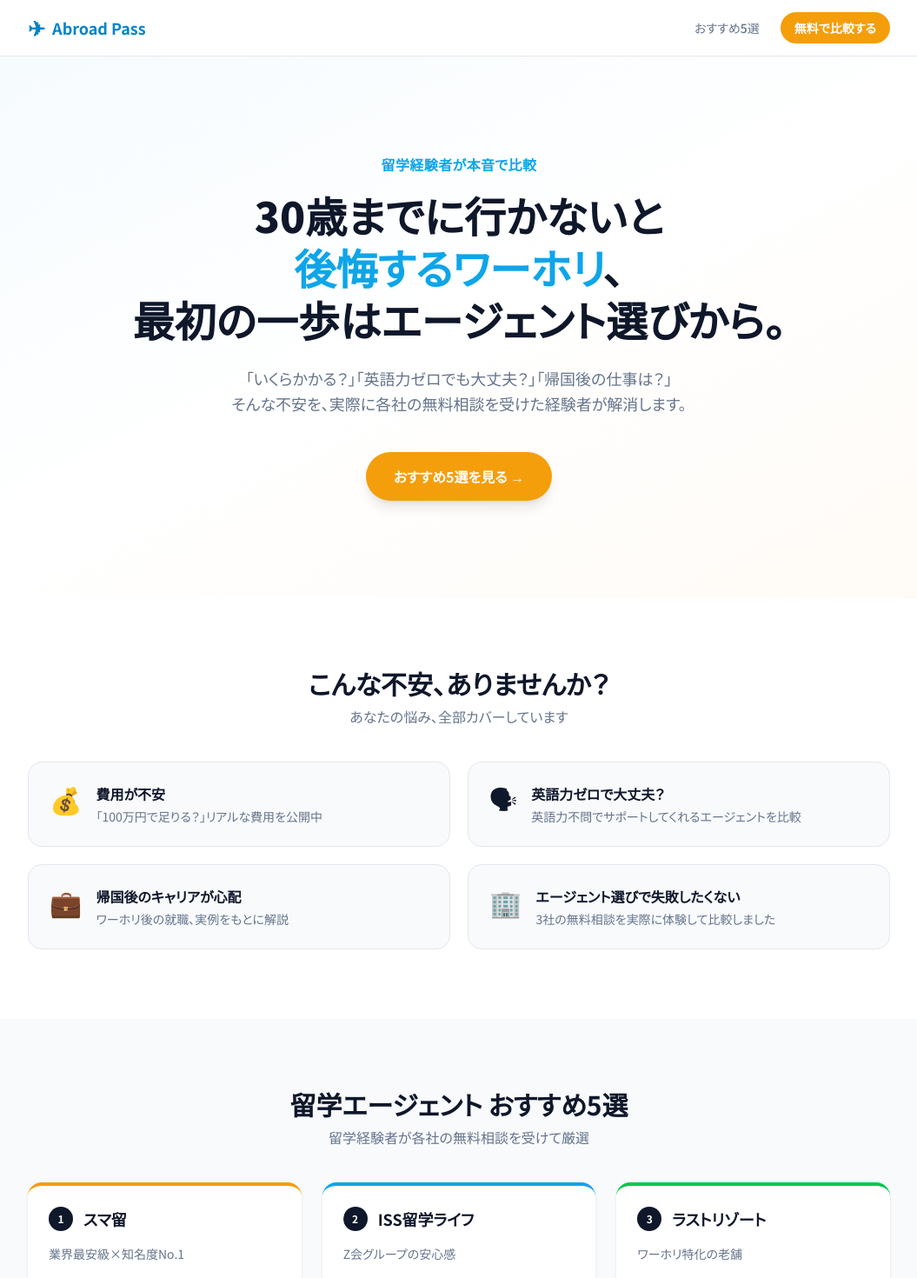
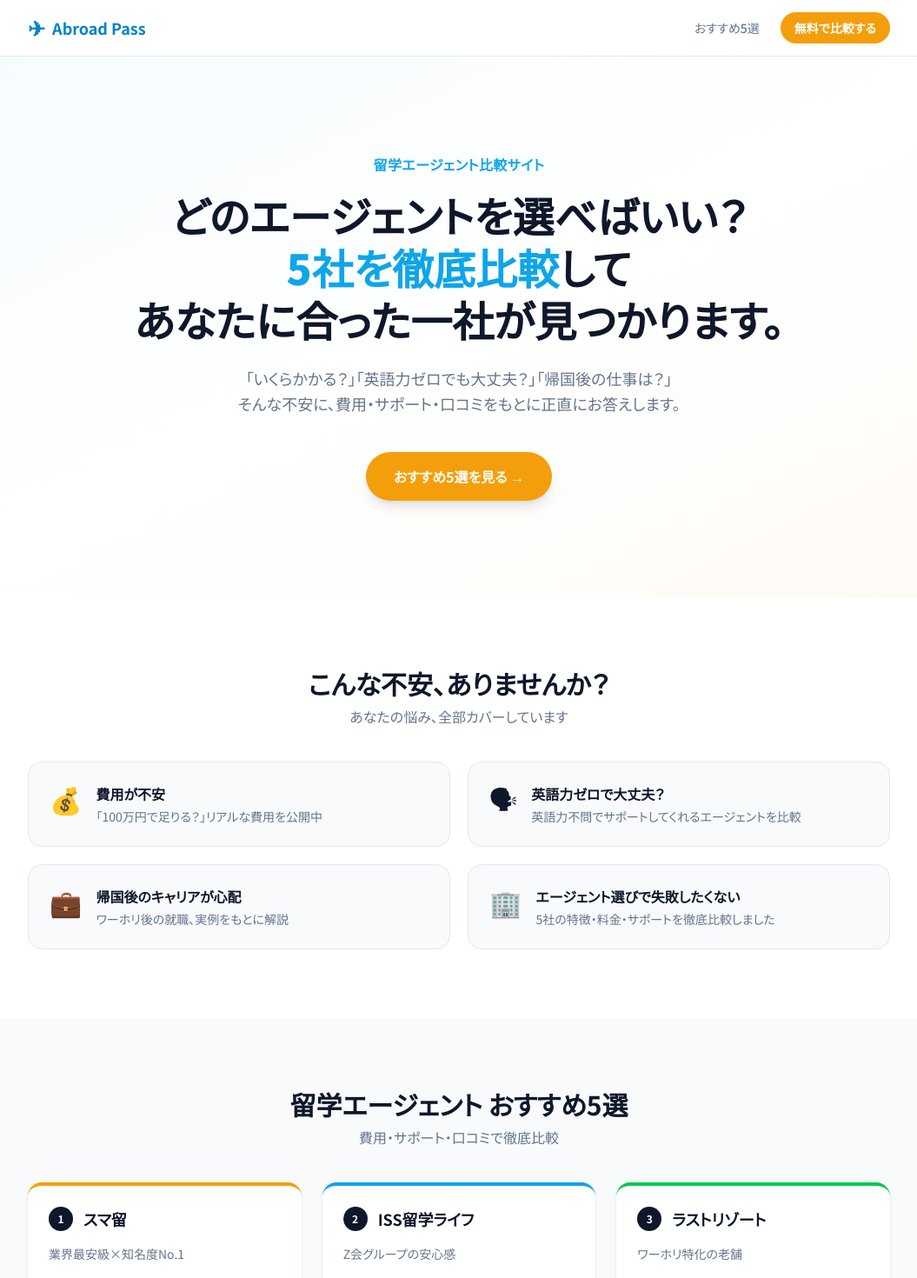
Before and after one commit to takaya0307/abroadpass, a Next.js app: page / in a window 1280 px wide. Shown: the top 1470 px of the page at 87% size, without its empty margins (112-1167 px from the left). Built offline with nearby package versions, Linux system fonts and the light colour scheme.

Commit message:
Fix copy: remove false claims, fix corrupted text, make cards clickable

```diff
--- a/src/app/best-3/page.tsx
+++ b/src/app/best-3/page.tsx
@@ -6,7 +6,7 @@ import Link from "next/link";
 export const metadata: Metadata = {
   title: "留学エージェントおすすめ5選【2026年最新】本音比較",
   description:
-    "留学経験者が5社の無料相談を受けて厳選。スマ留・ISS留学ライフ・ラストリゾート・留学ジャーナル・ウインテック留学センターを費用・サポート・口コミで徹底比較。ワーホリ・社会人留学・大学生留学に最適なエージェントが見つかります。",
+    "スマ留・ISS留学ライフ・ラストリゾート・留学ジャーナル・ウインテック留学センターを費用・サポート・口コミで徹底比較。ワーホリ・社会人留学・大学生留学に最適なエージェントが見つかります。",
   alternates: {
     canonical: "https://abroadpass.jp/best-3",
   },
@@ -209,8 +209,8 @@ export default function Best5Page() {
             留学エージェント おすすめ5選
           </h1>
           <p className="text-muted text-sm md:text-base max-w-2xl mx-auto leading-relaxed mb-8">
-            留学経験者が実際に各社の無料相談を受けて厳選。
-            費用・サポート・口コミを正直に比較しました。
+            費用・サポート・口コミをもとに5社を正直に比較。
+            ワーホリ・語学留学・社会人留学など目的別に
             あなたに合ったエージェントが見つかります。
           </p>
 
@@ -444,7 +444,7 @@ export default function Best5Page() {
               ISS留学ライフを見る
             </CtaButton>
             <CtaButton href="#agent-3" variant="accent">
-              ラス��リゾートを見る
+              ラストリゾートを見る
             </CtaButton>
             <CtaButton href="#agent-4" variant="accent">
               留学ジャーナルを見る
--- a/src/app/page.tsx
+++ b/src/app/page.tsx
@@ -24,7 +24,7 @@ const worries = [
   {
     emoji: "🏢",
     title: "エージェント選びで失敗したくない",
-    desc: "3社の無料相談を実際に体験して比較しました",
+    desc: "5社の特徴・料金・サポートを徹底比較しました",
     href: "/best-3",
   },
 ];
@@ -86,19 +86,19 @@ export default function Home() {
       <section className="relative bg-gradient-to-br from-primary/5 via-white to-accent/5 py-20 md:py-28">
         <div className="max-w-5xl mx-auto px-4 text-center">
           <p className="text-primary font-bold text-sm md:text-base mb-4 tracking-wide">
-            留学経験者が本音で比較
+            留学エージェント比較サイト
           </p>
           <h1 className="text-3xl md:text-5xl font-black leading-tight mb-6">
-            30歳までに行かないと
+            どのエージェントを選べばいい？
             <br className="hidden md:block" />
-            <span className="text-primary">後悔するワーホリ</span>、
+            <span className="text-primary">5社を徹底比較</span>して
             <br />
-            最初の一歩はエージェント選びから。
+            あなたに合った一社が見つかります。
           </h1>
           <p className="text-muted text-base md:text-lg max-w-2xl mx-auto mb-10 leading-relaxed">
             「いくらかかる？」「英語力ゼロでも大丈夫？」「帰国後の仕事は？」
             <br className="hidden sm:block" />
-            そんな不安を、実際に各社の無料相談を受けた経験者が解消します。
+            そんな不安に、費用・サポート・口コミをもとに正直にお答えします。
           </p>
           <div className="flex flex-col sm:flex-row gap-4 justify-center">
             <CtaButton href="/best-3" variant="accent">
@@ -137,14 +137,15 @@ export default function Home() {
       {/* Top 3 Preview */}
       <section className="py-16 md:py-20 bg-soft">
         <div className="max-w-5xl mx-auto px-4">
-          <SectionHeading sub="留学経験者が各社の無料相談を受けて厳選">
+          <SectionHeading sub="費用・サポート・口コミで徹底比較">
             留学エージェント おすすめ5選
           </SectionHeading>
           <div className="grid grid-cols-1 sm:grid-cols-2 lg:grid-cols-3 gap-6">
             {agents.map((a) => (
-              <div
+              <Link
                 key={a.name}
-                className={`bg-white rounded-2xl border-t-4 ${a.color} p-6 shadow-sm hover:shadow-lg transition-shadow`}
+                href={`/best-3#agent-${a.rank}`}
+                className={`bg-white rounded-2xl border-t-4 ${a.color} p-6 shadow-sm hover:shadow-lg transition-shadow block`}
               >
                 <div className="flex items-center gap-3 mb-4">
                   <span className="bg-foreground text-white text-xs font-bold w-7 h-7 rounded-full flex items-center justify-center">
@@ -164,7 +165,7 @@ export default function Home() {
                 <p className="text-xs font-bold text-accent bg-accent/10 rounded-full px-3 py-1 inline-block">
                   {a.badge}
                 </p>
-              </div>
+              </Link>
             ))}
           </div>
           <div className="text-center mt-10">
```
